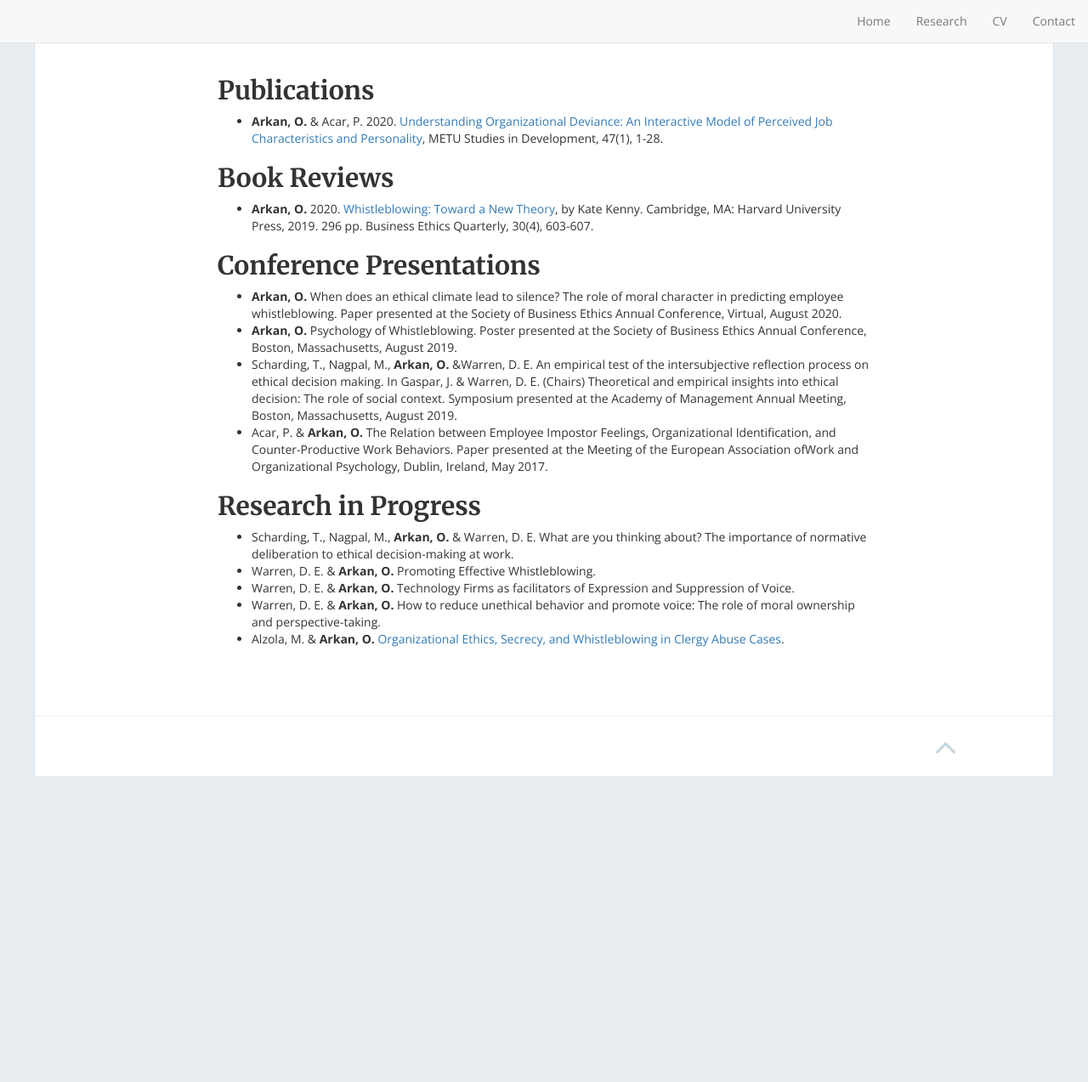
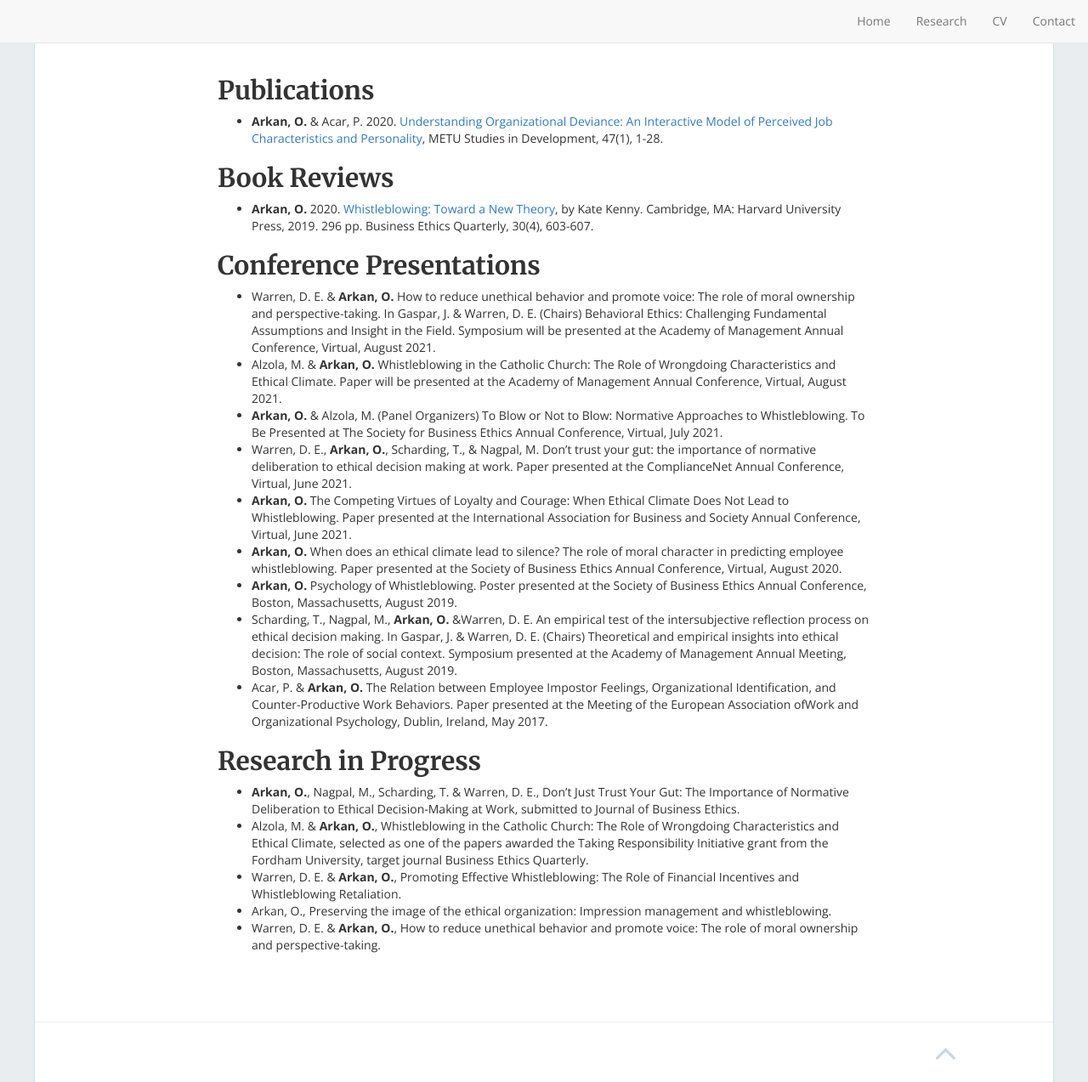
Before and after one commit to caglartunc/Oyku_Personal_page, a Jekyll site: the page built from Research1.md, in a window 1280 px wide and 1273 px high. Shown: the whole window at 85% size. Built offline with Jekyll 4.4.1, drawn with Linux system fonts in a browser that asks for light colours; nearby versions of some CDN libraries.

Commit message:
cv and research update

```diff
--- a/Research1.md
+++ b/Research1.md
@@ -12,6 +12,22 @@ permalink: /research/
 Harvard University Press, 2019. 296 pp. Business Ethics Quarterly, 30(4), 603-607.
 
 ## Conference Presentations
+* Warren, D. E. & **Arkan, O.** How to reduce unethical behavior and promote voice: The
+role of moral ownership and perspective-taking. In Gaspar, J. & Warren, D. E. (Chairs)
+Behavioral Ethics: Challenging Fundamental Assumptions and Insight in the Field. Symposium
+will be presented at the Academy of Management Annual Conference, Virtual, August 2021.
+* Alzola, M. & **Arkan, O.** Whistleblowing in the Catholic Church: The Role of Wrongdoing
+Characteristics and Ethical Climate. Paper will be presented at the Academy of Management
+Annual Conference, Virtual, August 2021.
+* **Arkan, O.** & Alzola, M. (Panel Organizers) To Blow or Not to Blow: Normative Approaches
+to Whistleblowing. To Be Presented at The Society for Business Ethics Annual
+Conference, Virtual, July 2021.
+* Warren, D. E., **Arkan, O.**, Scharding, T., & Nagpal, M. Don’t trust your gut: the
+importance of normative deliberation to ethical decision making at work. Paper presented
+at the ComplianceNet Annual Conference, Virtual, June 2021.
+* **Arkan, O.** The Competing Virtues of Loyalty and Courage: When Ethical Climate Does
+Not Lead to Whistleblowing. Paper presented at the International Association for
+Business and Society Annual Conference, Virtual, June 2021.
 *   **Arkan, O.** When does an ethical climate lead to silence? The role of moral character in
 predicting employee whistleblowing. Paper presented at the Society of Business Ethics
 Annual Conference, Virtual, August 2020.
@@ -28,11 +44,16 @@ of the European Association ofWork and Organizational Psychology, Dublin, Irelan
 May 2017.
 
 ## Research in Progress
-*   Scharding, T., Nagpal, M., **Arkan, O.** & Warren, D. E. What are you thinking about? The
-importance of normative deliberation to ethical decision-making at work.
-*   Warren, D. E. & **Arkan, O.** Promoting Effective Whistleblowing.
-*   Warren, D. E. & **Arkan, O.** Technology Firms as facilitators of Expression and Suppression
-of Voice.
-*   Warren, D. E. & **Arkan, O.** How to reduce unethical behavior and promote voice: The role
-of moral ownership and perspective-taking.
-*   Alzola, M. & **Arkan, O.** [Organizational Ethics, Secrecy, and Whistleblowing in Clergy Abuse Cases](https://www.fordham.edu/info/29949/miguel_alzola_and_%C3%B6yk%C3%BC_arkan).
+* **Arkan, O.**, Nagpal, M., Scharding, T. & Warren, D. E., Don’t Just Trust Your Gut: The
+Importance of Normative Deliberation to Ethical Decision-Making at Work, submitted to
+Journal of Business Ethics.
+* Alzola, M. & **Arkan, O.**, Whistleblowing in the Catholic Church: The Role of Wrongdoing
+Characteristics and Ethical Climate, selected as one of the papers awarded the Taking
+Responsibility Initiative grant from the Fordham University, target journal Business Ethics
+Quarterly.
+* Warren, D. E. & **Arkan, O.**, Promoting Effective Whistleblowing: The Role of Financial
+Incentives and Whistleblowing Retaliation.
+* Arkan, O., Preserving the image of the ethical organization: Impression management and
+whistleblowing.
+* Warren, D. E. & **Arkan, O.**, How to reduce unethical behavior and promote voice: The
+role of moral ownership and perspective-taking.
```
Also changed, not shown: 1 other file.
